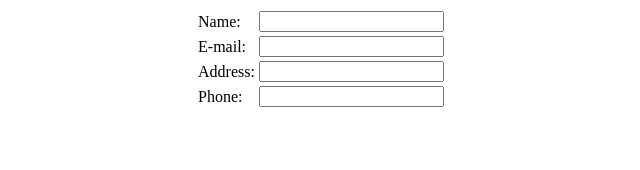
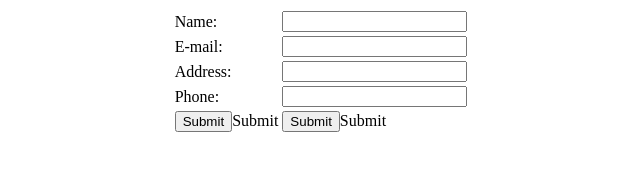
Before and after one commit to SanjaySRK/gitSampleTest, a plain HTML site: page index.html in a window 1280 px wide. Shown: the whole page, without its empty margins (319-959 px from the left). Drawn offline with Linux system fonts and the light colour scheme.

Commit message:
Second commit

```diff
--- a/index.html
+++ b/index.html
@@ -24,6 +24,10 @@
 				<td>Phone:</td>
 				<td><input type = "text" name = "ph"></td>
 			</tr>
+			<tr>
+				<td><input type = "submit" name = "submit">Submit</input></td>
+				<td><input type = "submit" name = "submit">Submit</input></td>
+			</tr>
 		</table>
 		</form>
 	</div>
```
